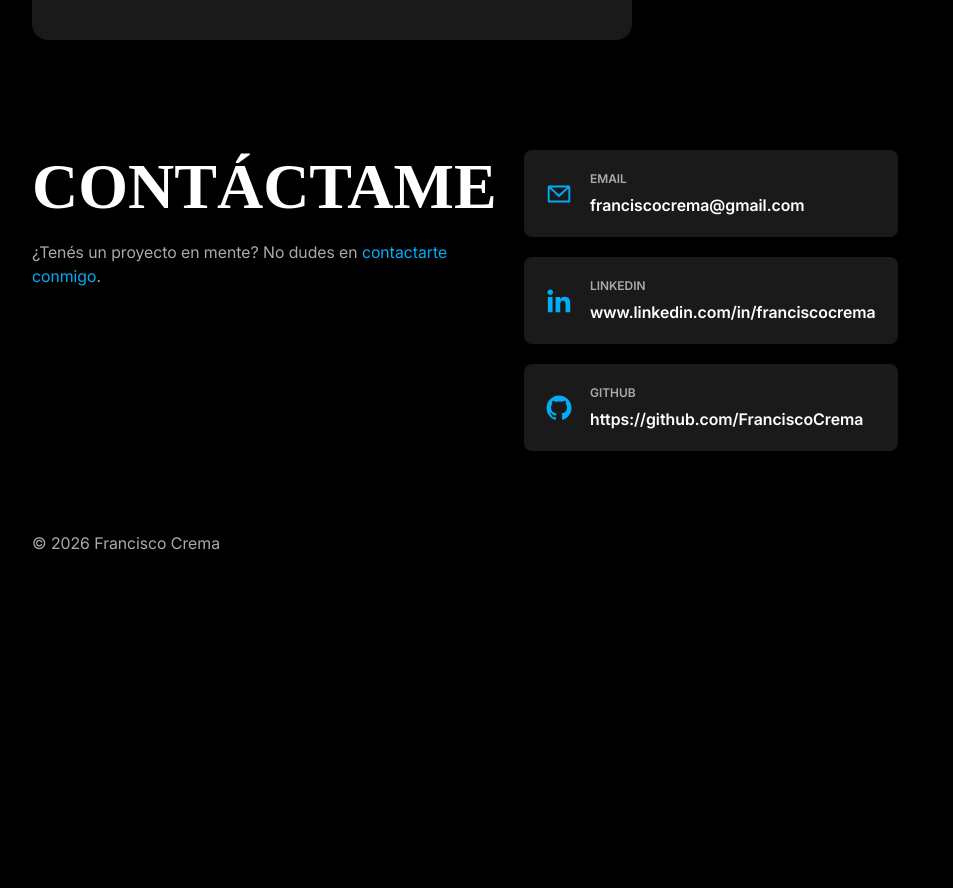
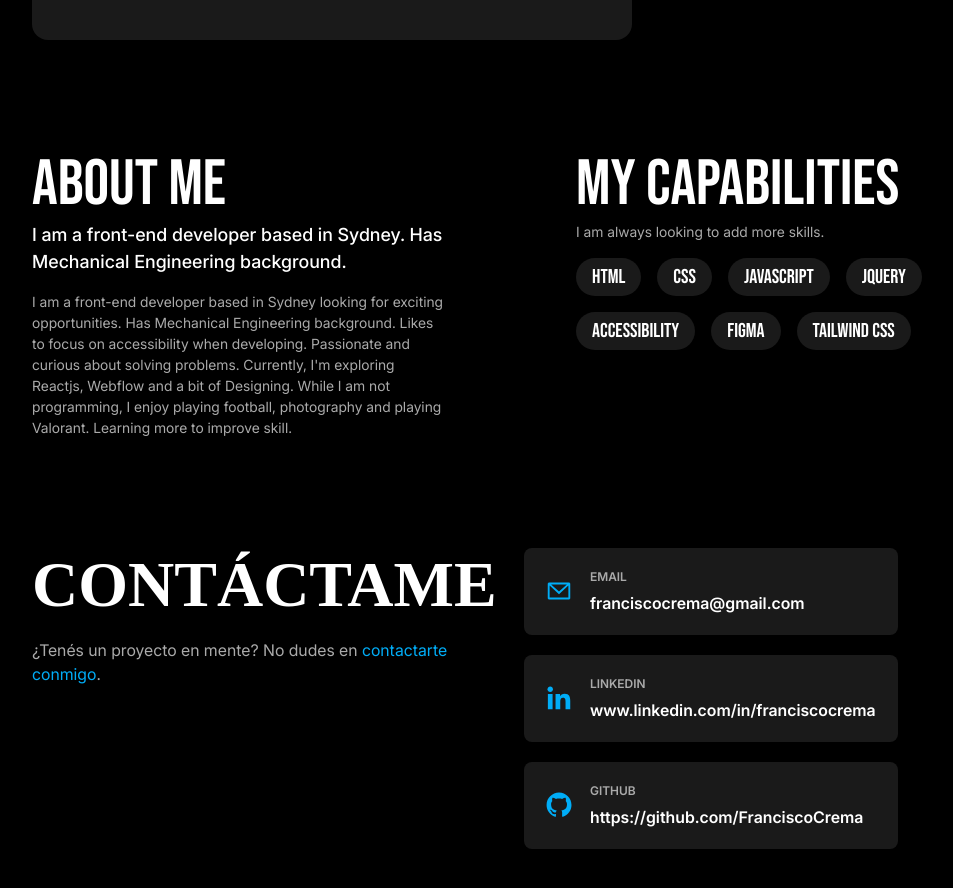
Before and after one commit to FranciscoCrema/Portfolio-V2, a Next.js app: page / in a window 1280 px wide. Shown: the part 2940-3828 px from the top of the page, without its empty margins (128-1081 px from the left). Before the commit the page ends 3575 px from the top, so only its background shows below. Built offline with nearby package versions, Linux system fonts and the light colour scheme.

Commit message:
add section about me WIP

```diff
--- a/src/app/page.tsx
+++ b/src/app/page.tsx
@@ -1,5 +1,6 @@
 import { Footer } from "@/components/layouts/Footer";
 import NavBar from "@/components/layouts/Navbar";
+import AboutMe from "@/components/sections/About-Me";
 import Hero from "@/components/sections/Hero";
 import Work from "@/components/sections/Work";
 
@@ -9,6 +10,7 @@ export default function Home() {
       <NavBar />
       <Hero />
       <Work />
+      <AboutMe />
       <Footer />
     </div>
   );
--- /dev/null
+++ b/src/components/sections/About-Me/AboutMe.module.scss
@@ -0,0 +1,67 @@
+@use "src/styles/variables" as *;
+@use "src/styles/typography" as *;
+
+.aboutMeContainer {
+  width: auto;
+  height: auto;
+  color: $color-text;
+  display: flex;
+  flex-direction: row;
+  gap: 10vw;
+
+  .aboutMeContent {
+    width: 100%;
+    height: 100%;
+    display: flex;
+    flex-direction: column;
+
+    .sectionTitle {
+      @include bebas(4rem, 400);
+    }
+
+    .sectionSubtitle {
+      @include inter-medium(18px);
+      color: $color-text;
+      margin-bottom: 16px;
+    }
+  }
+
+  .aboutMeSkills {
+    width: 100%;
+    height: 100%;
+    display: flex;
+    flex-direction: column;
+
+    .sectionTitle {
+      @include bebas(4rem, 400);
+    }
+
+    .skillsContainer {
+      width: 100%;
+      height: auto;
+      margin-top: 16px;
+      display: flex;
+      flex-wrap: wrap;
+      gap: 16px;
+
+      .skillTag {
+        background-color: #1a1a1a;
+        color: $color-text;
+        padding: 8px 16px;
+        border-radius: 25px;
+        @include bebas(20px, 400);
+        transition: all 0.3s ease-in-out;
+        cursor: pointer;
+
+        &:hover {
+          background-color: $hover-button-text;
+        }
+      }
+    }
+  }
+
+  .sectionDescription {
+    @include inter-regular(14px);
+    color: $color-description;
+  }
+}
--- /dev/null
+++ b/src/components/sections/About-Me/index.tsx
@@ -0,0 +1,27 @@
+import styles from "./AboutMe.module.scss";
+import { aboutSection } from "@/content/about-me";
+
+export default function AboutMe() {
+  const { about, capabilities } = aboutSection;
+
+  return (
+    <section id="about-me" className={styles.aboutMeContainer}>
+      <div className={styles.aboutMeContent}>
+        <h2 className={styles.sectionTitle}>{about.title}</h2>
+        <h3 className={styles.sectionSubtitle}>{about.subTitle}</h3>
+        <p className={styles.sectionDescription}>{about.description}</p>
+      </div>
+      <div className={styles.aboutMeSkills}>
+        <h2 className={styles.sectionTitle}>{capabilities.title}</h2>
+        <p className={styles.sectionDescription}>{capabilities.description}</p>
+        <div className={styles.skillsContainer}>
+          {capabilities.skills.map((skill) => (
+            <span key={skill.label} className={styles.skillTag}>
+              {skill.label}
+            </span>
+          ))}
+        </div>
+      </div>
+    </section>
+  );
+}
--- /dev/null
+++ b/src/content/about-me.ts
@@ -0,0 +1,25 @@
+// content/about.ts
+import { IAboutSection } from "@/interfaces/IAboutMe";
+
+export const aboutSection: IAboutSection = {
+  about: {
+    title: "About Me",
+    subTitle:
+      "I am a front-end developer based in Sydney. Has Mechanical Engineering background.",
+    description:
+      "I am a front-end developer based in Sydney looking for exciting opportunities. Has Mechanical Engineering background. Likes to focus on accessibility when developing. Passionate and curious about solving problems. Currently, I'm exploring Reactjs, Webflow and a bit of Designing. While I am not programming, I enjoy playing football, photography and playing Valorant. Learning more to improve skill.",
+  },
+  capabilities: {
+    title: "My Capabilities",
+    description: "I am always looking to add more skills.",
+    skills: [
+      { label: "HTML" },
+      { label: "CSS" },
+      { label: "Javascript" },
+      { label: "JQuery" },
+      { label: "Accessibility" },
+      { label: "Figma" },
+      { label: "Tailwind CSS" },
+    ],
+  },
+};
--- /dev/null
+++ b/src/interfaces/IAboutMe.ts
@@ -0,0 +1,17 @@
+// interfaces/IAbout.ts
+export interface ISkill {
+  label: string;
+}
+
+export interface IAboutSection {
+  about: {
+    title: string;
+    subTitle: string;
+    description: string;
+  };
+  capabilities: {
+    title: string;
+    description: string;
+    skills: ISkill[];
+  };
+}
```
